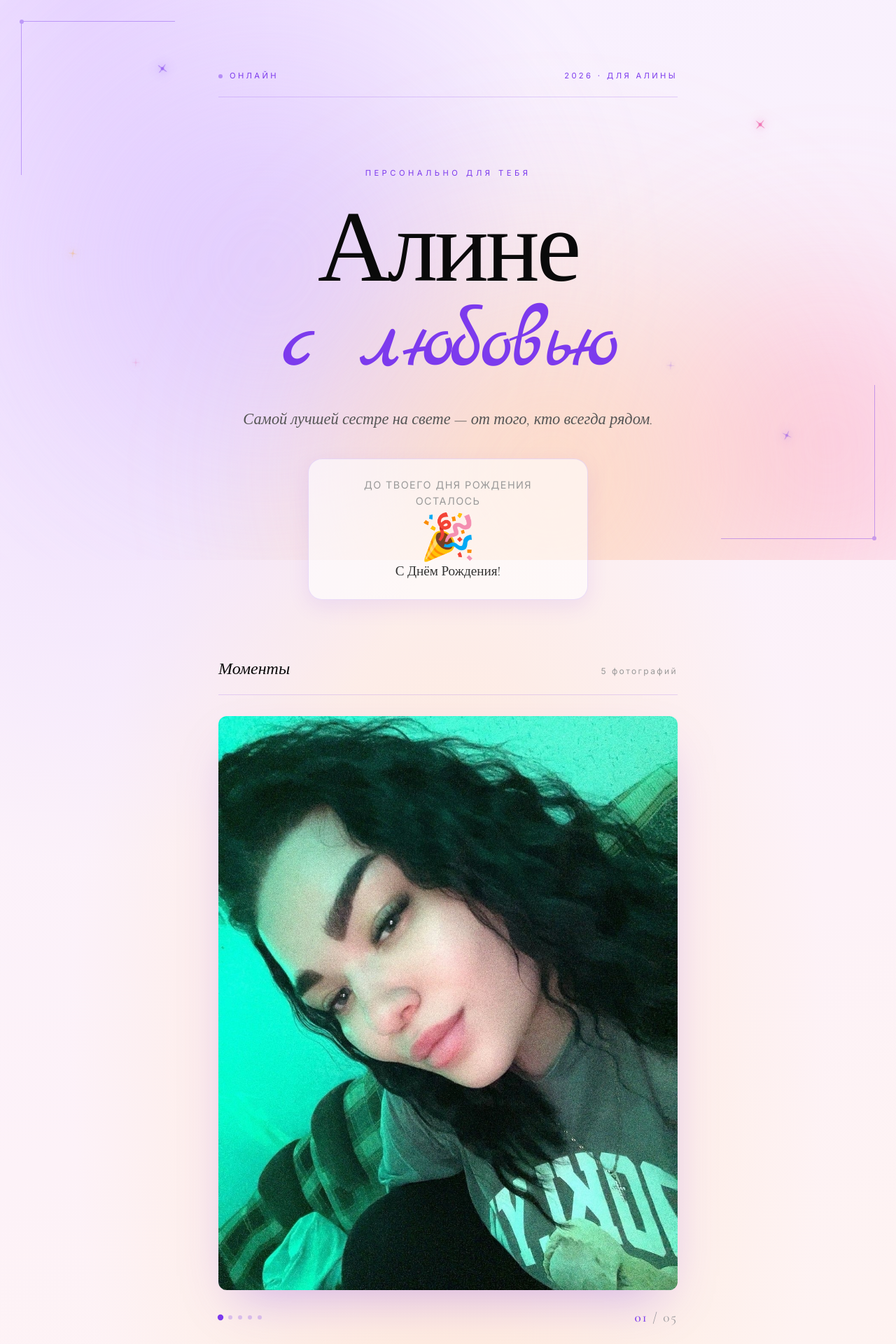
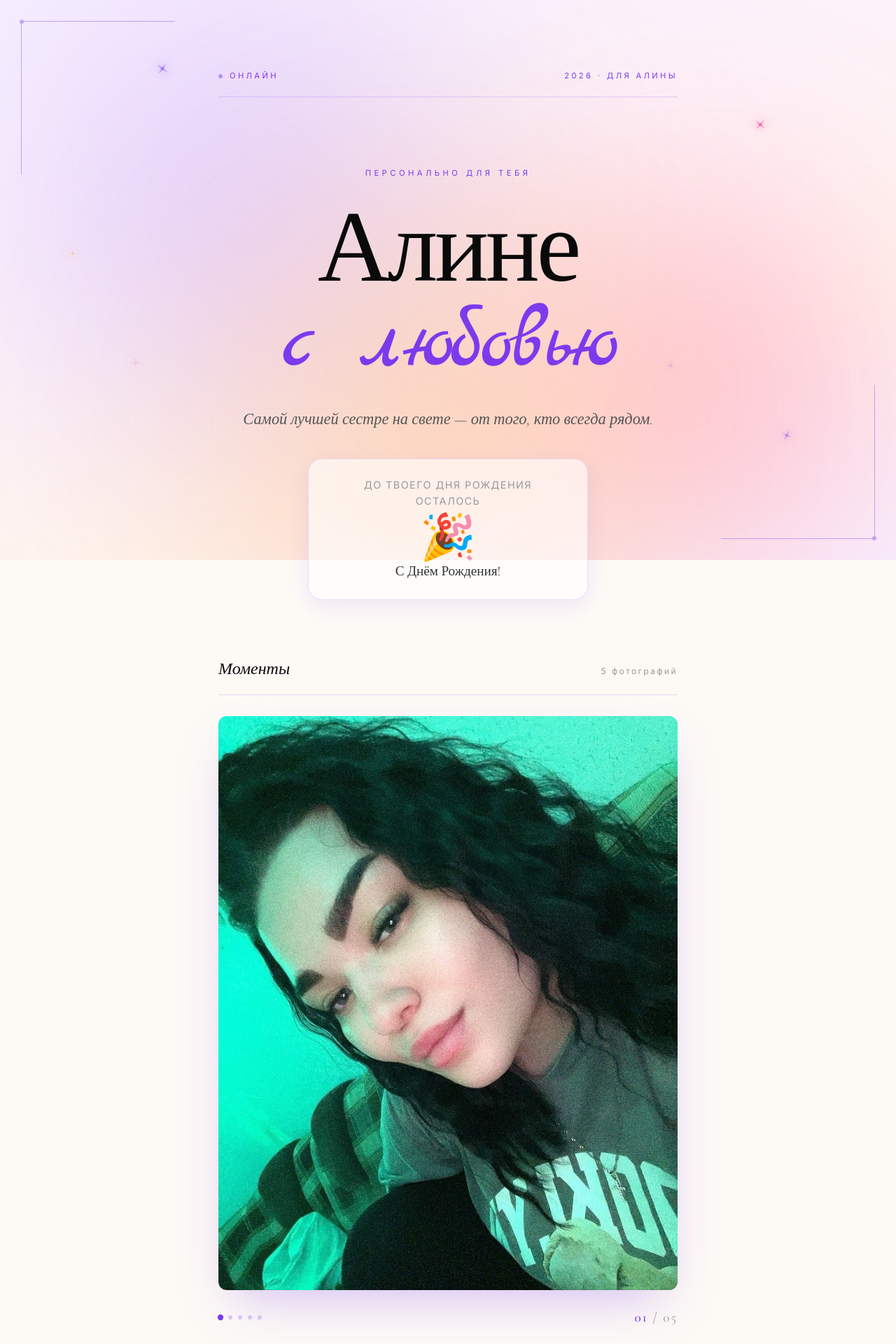
Before and after one commit to whynotmee08/Alina-gift, a Flask app: page / in a window 1280 px wide. Shown: the top 1920 px of the page at 70% size. Run offline with Flask 3, Linux system fonts and the light colour scheme.

Commit message:
Fix aurora and add features

```diff
--- a/templates/index.html
+++ b/templates/index.html
@@ -15,11 +15,7 @@
         /* ============ ФОН ============ */
         body {
             font-family: 'Inter', sans-serif;
-            background:
-                radial-gradient(ellipse 90% 60% at 10% 0%, #e8d5ff 0%, transparent 55%),
-                radial-gradient(ellipse 80% 60% at 90% 100%, #ffd5e8 0%, transparent 55%),
-                radial-gradient(ellipse 70% 50% at 50% 40%, #ffe8d5 0%, transparent 60%),
-                linear-gradient(160deg, #f7f0ff 0%, #fdf2f8 40%, #fff4ec 70%, #f8f0ff 100%);
+            background: #fdfaf6;
             color: #0a0a0a;
             min-height: 100vh;
             line-height: 1.6;
@@ -35,25 +31,49 @@
             z-index: -1;
             overflow: hidden;
             pointer-events: none;
+            background: linear-gradient(160deg, #f7f0ff 0%, #fdf2f8 40%, #fff4ec 70%, #f8f0ff 100%);
         }
 
         .aurora {
             position: absolute;
             border-radius: 50%;
-            filter: blur(100px);
-            opacity: 0.6;
-            animation: auroraMove 20s infinite alternate ease-in-out;
-            transition: transform 0.2s ease-out;
+            filter: blur(120px);
+            opacity: 0.7;
+            will-change: transform;
         }
 
-        .aurora-1 { width: 60vw; height: 60vw; background: radial-gradient(circle, #d4b8ff 0%, transparent 70%); top: -10%; left: -10%; animation-duration: 15s; }
-        .aurora-2 { width: 50vw; height: 50vw; background: radial-gradient(circle, #ff9ec4 0%, transparent 70%); bottom: -10%; right: -10%; animation-duration: 18s; animation-delay: -5s; }
-        .aurora-3 { width: 70vw; height: 70vw; background: radial-gradient(circle, #ffc89e 0%, transparent 70%); top: 20%; left: 20%; animation-duration: 25s; animation-delay: -10s; }
+        .aurora-1 {
+            width: 70vw; height: 70vw;
+            background: radial-gradient(circle, #d4b8ff 0%, transparent 70%);
+            top: -20%; left: -10%;
+            animation: float1 25s ease-in-out infinite alternate;
+        }
 
-        @keyframes auroraMove {
+        .aurora-2 {
+            width: 60vw; height: 60vw;
+            background: radial-gradient(circle, #ff9ec4 0%, transparent 70%);
+            bottom: -20%; right: -10%;
+            animation: float2 20s ease-in-out infinite alternate;
+        }
+
+        .aurora-3 {
+            width: 80vw; height: 80vw;
+            background: radial-gradient(circle, #ffc89e 0%, transparent 70%);
+            top: 10%; left: 10%;
+            animation: float3 30s ease-in-out infinite alternate;
+        }
+
+        @keyframes float1 {
             0% { transform: translate(0, 0) scale(1); }
-            50% { transform: translate(10vw, 10vh) scale(1.1); }
-            100% { transform: translate(-5vw, 5vh) scale(0.9); }
+            100% { transform: translate(15vw, 10vh) scale(1.2); }
+        }
+        @keyframes float2 {
+            0% { transform: translate(0, 0) scale(1); }
+            100% { transform: translate(-10vw, -15vh) scale(1.1); }
+        }
+        @keyframes float3 {
+            0% { transform: translate(0, 0) scale(1); }
+            100% { transform: translate(-15vw, 15vh) scale(0.8); }
         }
 
         /* ============ ДЕКОР: ЗВЁЗДОЧКИ ============ */
@@ -260,7 +280,6 @@
 </div>
 
 <!-- Декор -->
-<div class="bg-grain"></div>
 <div class="bg-corner corner-tl"></div>
 <div class="bg-corner corner-br"></div>
 <div class="bg-sparkle sp-1"></div>
@@ -289,7 +308,7 @@
         <div class="birthday-timer">
             <p>До твоего Дня Рождения осталось</p>
             <div class="days-left" id="daysLeft">0</div>
-            <div class="days-label">дней</div>
+            <div class="days-label" id="daysLabel">дней</div>
         </div>
     </header>
 
@@ -529,7 +548,6 @@
         const el = document.getElementById("secret");
         const randomWish = wishes[Math.floor(Math.random() * wishes.length)];
 
-        // Анимация смены текста
         el.classList.remove("visible");
         setTimeout(() => {
             el.innerText = randomWish;
@@ -662,20 +680,6 @@
 
     setTimeout(typeWriter, 2500);
 
-    // ============ ПАРАЛЛАКС ДЛЯ ФОНА ============
-    document.addEventListener('mousemove', (e) => {
-        const aurora1 = document.querySelector('.aurora-1');
-        const aurora2 = document.querySelector('.aurora-2');
-        const aurora3 = document.querySelector('.aurora-3');
-
-        const x = (e.clientX / window.innerWidth - 0.5) * 40;
-        const y = (e.clientY / window.innerHeight - 0.5) * 40;
-
-        if (aurora1) aurora1.style.transform = `translate(${x}px, ${y}px) scale(1)`;
-        if (aurora2) aurora2.style.transform = `translate(${-x}px, ${-y}px) scale(1.1)`;
-        if (aurora3) aurora3.style.transform = `translate(${x * 0.5}px, ${-y * 0.5}px) scale(0.9)`;
-    });
-
     // ============ СЧЕТЧИК ДНЯ РОЖДЕНИЯ (3 НОЯБРЯ) ============
     function updateBirthday() {
         const today = new Date();
@@ -694,11 +698,13 @@
         const diffDays = Math.ceil(diffTime / (1000 * 60 * 60 * 24));
 
         const el = document.getElementById('daysLeft');
+        const label = document.getElementById('daysLabel');
+
         if (el) {
             // Если сегодня 3 ноября
             if (today.getDate() === 3 && today.getMonth() === 10) {
                 el.innerText = "🎉";
-                el.nextElementSibling.innerText = "С Днём Рождения!";
+                if (label) label.innerText = "С Днём Рождения!";
             } else {
                 el.innerText = diffDays;
             }
```
